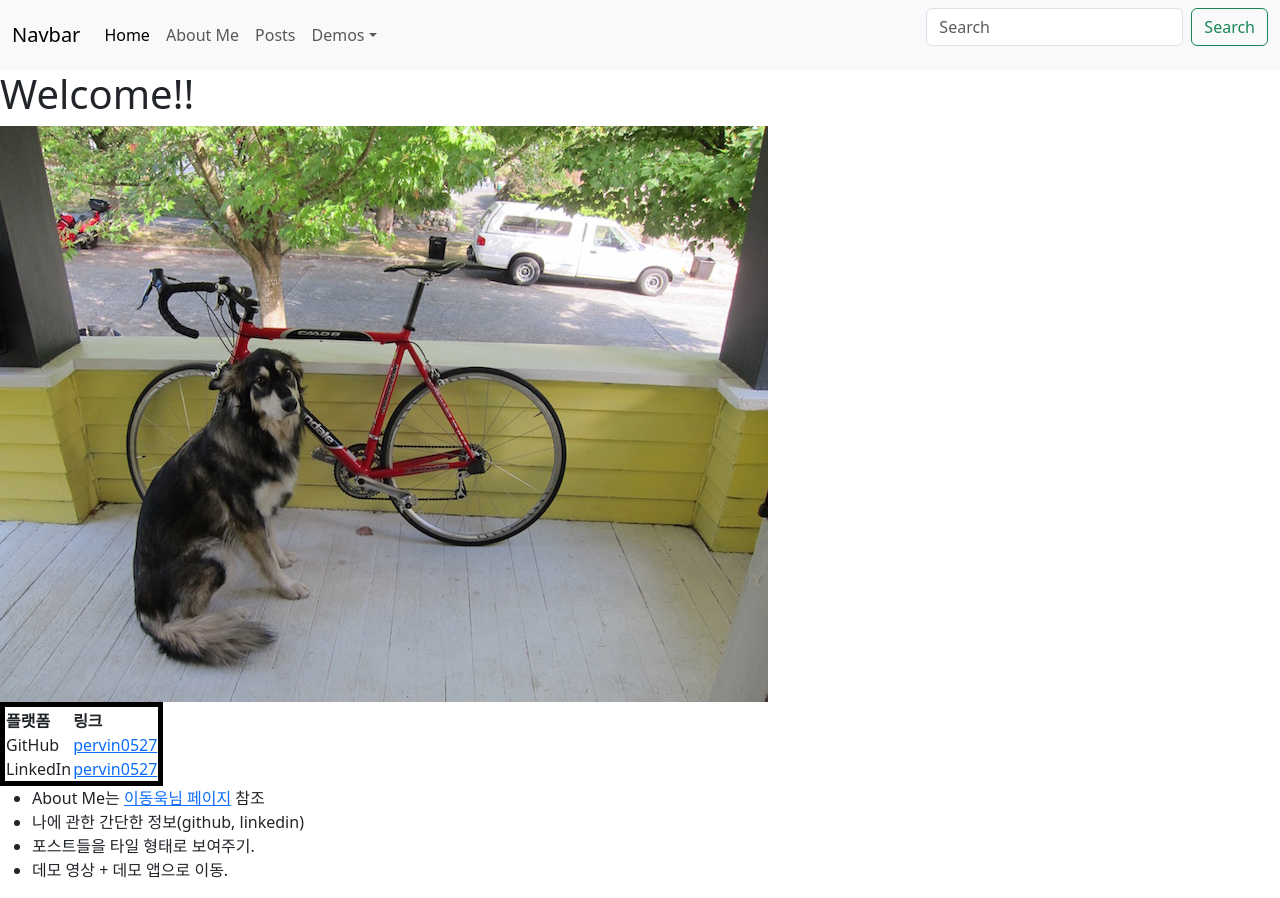
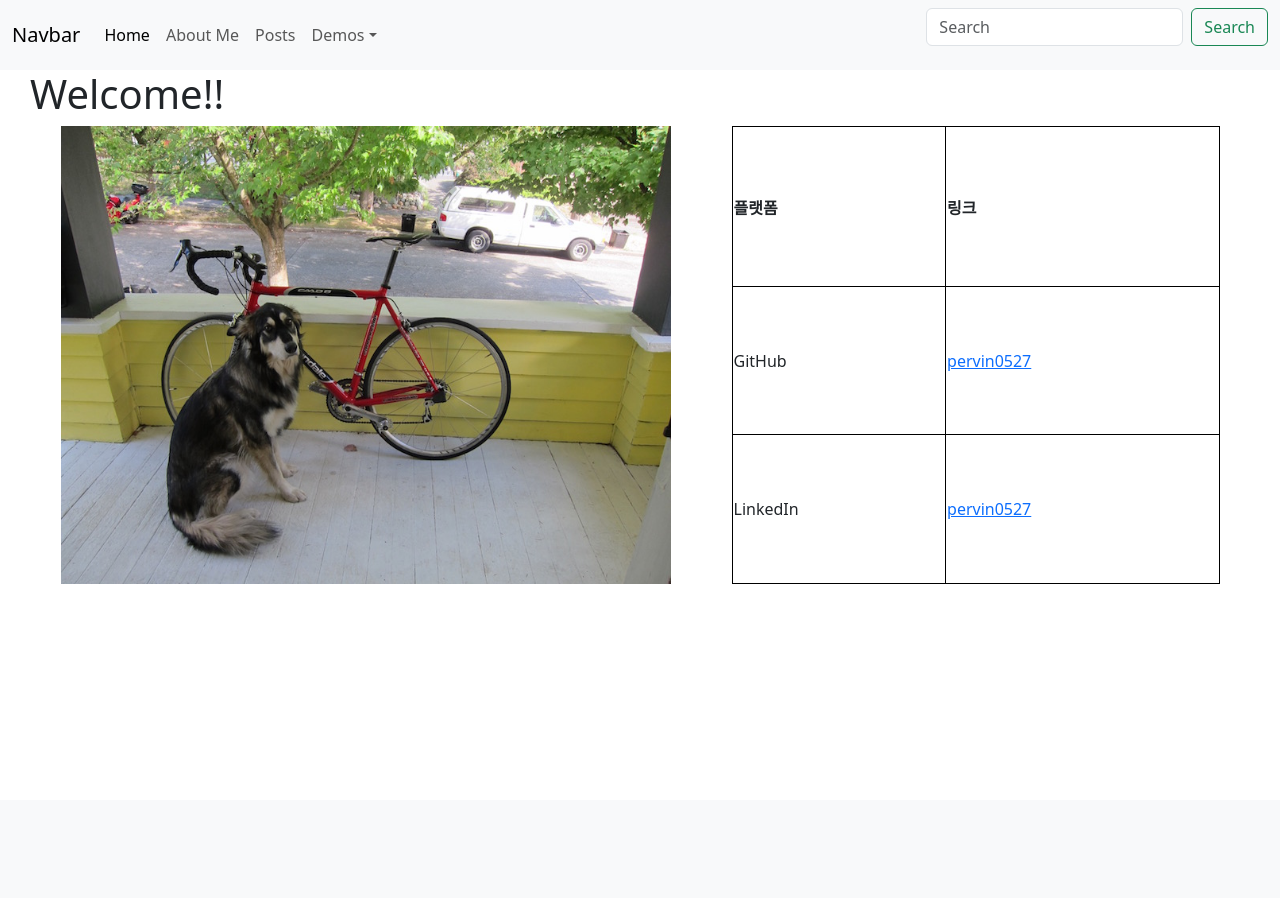
Before and after one commit to pervin0527/Django_basis, a Django app: page /home/ in a window 1280 px wide. After the commit the page ends 584 px from the top, so only its background shows below. Run offline with Django 4.2, Linux system fonts and the light colour scheme.

Commit message:
Updated 2024.04.06

```diff
--- a/mysite/home/static/home/home.css
+++ b/mysite/home/static/home/home.css
@@ -1,3 +1,25 @@
-.my_links{
-    border: 5px solid black
-}
+.content-wrapper {
+    display: flex; /* 이미지와 테이블을 가로로 배치 */
+    /* align-items: center; */
+    justify-content: space-around; /* 요소 사이에 공간 분배 */
+    animation: fadeIn 1s; /* fade-in 애니메이션 적용 */
+  }
+
+  .profile_image {
+    max-width: 50%; /* 이미지의 최대 너비 조정 */
+    height: auto; /* 비율 유지 */
+  }
+
+  .my_links {
+    width: 40%; /* 테이블 너비 조정 */
+    border-collapse: collapse; /* 테이블 경계 스타일 */
+  }
+
+  .my_links, .my_links th, .my_links td {
+    border: 1px solid black; /* 테이블과 셀 경계 스타일 */
+  }
+
+  @keyframes fadeIn {
+    from { opacity: 0; }
+    to { opacity: 1; }
+  }
--- a/mysite/home/templates/home/home.html
+++ b/mysite/home/templates/home/home.html
@@ -5,9 +5,11 @@
 {% block content %}
 <link rel="stylesheet" href="{% static 'home/home.css' %}">
 
+<main>
   <h1> Welcome!! </h1>
 
-<img src="{% static "home/dog.jpg" %}" alt="blank">
+  <div class="content-wrapper">
+    <img src="{% static 'home/dog.jpg' %}" class="profile_image" alt="Dog Image">
 
     <table class="my_links">
       <tr>
@@ -23,13 +25,8 @@
         <td><a href="https://www.linkedin.com/in/pervin0527/" target="_blank">pervin0527</a></td>
       </tr>
     </table>
+  </div>
 
-
-<ul>
-    <li>About Me는 <a href="https://jojoldu.github.io/">이동욱님 페이지</a> 참조</li>
-    <li>나에 관한 간단한 정보(github, linkedin)</li>
-    <li>포스트들을 타일 형태로 보여주기.</li>
-    <li>데모 영상 + 데모 앱으로 이동.</li>
-</ul>
+</main>
 
 {% endblock content %}
--- /dev/null
+++ b/mysite/static/css/main_style.css
@@ -0,0 +1,4 @@
+main {
+    padding-left: 30px;
+    padding-right: 30px;
+}
--- a/mysite/templates/base.html
+++ b/mysite/templates/base.html
@@ -10,12 +10,11 @@
     <script src="https://cdn.jsdelivr.net/npm/bootstrap@5.3.3/dist/js/bootstrap.bundle.min.js" integrity="sha384-YvpcrYf0tY3lHB60NNkmXc5s9fDVZLESaAA55NDzOxhy9GkcIdslK1eN7N6jIeHz" crossorigin="anonymous"></script>
 
     <!-- My CSS -->
-    <!-- <link rel="stylesheet" type="text/css" href="{% static "static/css/home.css" %}"> -->
-    <title>Document</title>
+    <link rel="stylesheet" type="text/css" href="{% static 'css/main_style.css' %}">
+    <title>PortFolio</title>
 </head>
 
 <body>
-
     <!-- Nav Bar -->
     <nav class="navbar navbar-expand-lg bg-body-tertiary">
         <div class="container-fluid">
@@ -58,7 +57,8 @@
             </form>
           </div>
         </div>
-      </nav>
+    </nav>
+
 
       {% block content %}
 
```
Lines whose indentation alone changed are shown as unchanged.
